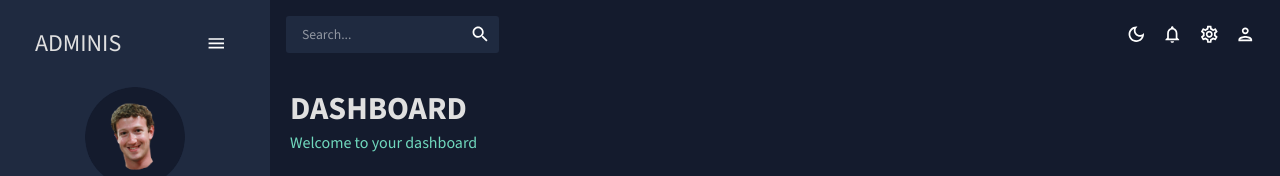
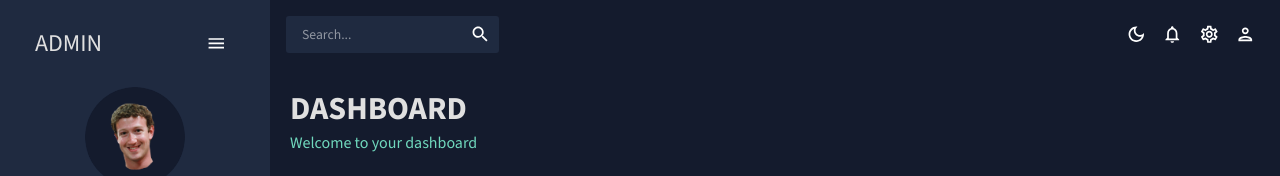
Before and after one commit to fredschuck/react-dashboard, a React (Create React App) app: page / in a window 1280 px wide. Shown: the top 176 px of the page. Built offline with nearby package versions, Linux system fonts and the light colour scheme.

Commit message:
Fixed typo

```diff
--- a/src/scenes/global/Sidebar.jsx
+++ b/src/scenes/global/Sidebar.jsx
@@ -83,7 +83,7 @@ const Sidebar = () => {
                 ml="15px"
               >
                 <Typography variant="h3" color={colors.grey[100]}>
-                  ADMINIS
+                  ADMIN
                 </Typography>
                 <IconButton onClick={() => setIsCollapsed(!isCollapsed)}>
                   <MenuOutlinedIcon />
```
